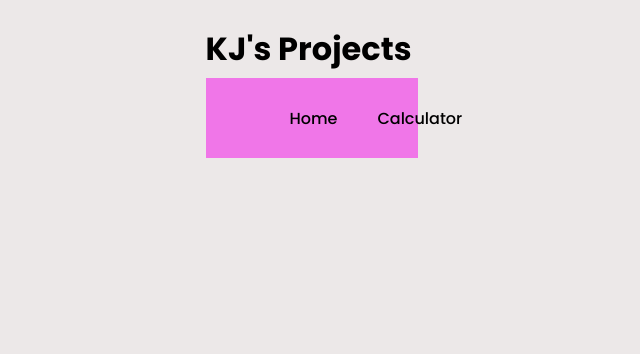
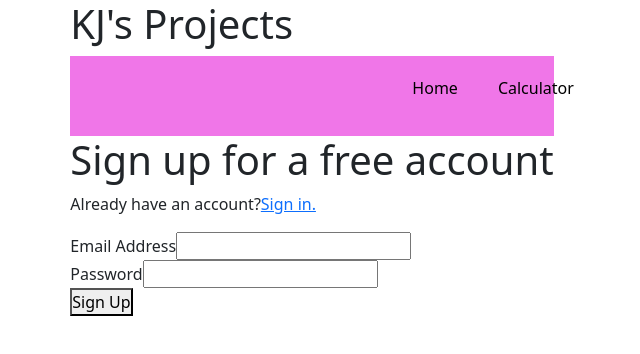
Before and after one commit to rivkj/react-calculator, a React (Create React App) app: page /Signup in a window 1280 px wide. Shown: the top 354 px of the page, without its empty margins (328-968 px from the left). Built offline with nearby package versions, Linux system fonts and the light colour scheme.

Commit message:
updated signin/signup pages

```diff
--- a/package.json
+++ b/package.json
@@ -6,10 +6,13 @@
     "@testing-library/jest-dom": "^5.16.5",
     "@testing-library/react": "^13.3.0",
     "@testing-library/user-event": "^13.5.0",
+    "bootstrap": "^5.2.1",
     "firebase": "^9.10.0",
     "mathjs": "^11.1.0",
     "react": "^18.2.0",
+    "react-bootstrap": "^2.5.0",
     "react-dom": "^18.2.0",
+    "react-google-button": "^0.7.2",
     "react-router-dom": "^6.4.1",
     "react-scripts": "5.0.1",
     "web-vitals": "^2.1.4"
--- a/src/App.js
+++ b/src/App.js
@@ -1,9 +1,12 @@
 import React from 'react';
 import { BrowserRouter, Route, Routes } from "react-router-dom";
+import Nav from "./components/Nav";
 import Calculator from "./components/calculator";
-import Home from "./components/Home";
-import Nav from "./components/Nav";
+//import Home from "./components/Home";
+import Signin from './components/Signin';
+import Signup from './components/Signup';
 import "./css/Styles.css";
+
 
 const App = () => {
   return(
@@ -12,7 +15,8 @@ const App = () => {
         <h1>KJ's Projects</h1>
         < Nav />
         <Routes>
-          <Route exact path="/" element={<Home />} />
+          <Route exact path="/" element={<Signin />} />
+          <Route exact path="/Signup" element={<Signup />} />
           <Route exact path="/calculator" element={<Calculator />} />
         </Routes>
       </BrowserRouter>
--- /dev/null
+++ b/src/components/Signin.js
@@ -0,0 +1,32 @@
+import React from "react";
+import { GoogleButton } from 'react-google-button';
+import { Link } from "react-router-dom";
+
+const Signin = () => {
+  return(
+    <div>
+      <div>
+      <div>
+        <h1>Sign in to your account</h1>
+        <p>Don't have an account?<Link to="/signup">Sign up.</Link></p>
+      </div>
+      <form>
+        <div>
+          <label>Email Address</label>
+          <input type="email" />
+        </div>
+        <div>
+          <label>Password</label>
+          <input type="password" />
+        </div>
+        <button>Sign In</button>
+      </form>
+    </div>
+      <div className="g-button">
+        <GoogleButton />
+      </div>
+    </div>
+  );
+};
+
+export default Signin;
--- /dev/null
+++ b/src/components/Signup.js
@@ -0,0 +1,26 @@
+import React from 'react';
+import { Link } from "react-router-dom";
+
+const Signup = () => {
+  return (
+    <div>
+      <div>
+        <h1>Sign up for a free account</h1>
+        <p>Already have an account?<Link to="/">Sign in.</Link></p>
+      </div>
+      <form>
+        <div>
+          <label>Email Address</label>
+          <input type="email" />
+        </div>
+        <div>
+          <label>Password</label>
+          <input type="password" />
+        </div>
+        <button>Sign Up</button>
+      </form>
+    </div>
+  );
+};
+
+export default Signup
--- a/src/firebase.js
+++ b/src/firebase.js
@@ -1,5 +1,4 @@
 import { initializeApp } from "firebase/app";
-import { getDatabase } from "firebase/database";
 
 import {
   GoogleAuthProvider,
--- a/src/index.js
+++ b/src/index.js
@@ -7,6 +7,7 @@ import './css/Wrapper.css';
 
 // import Calculator from './components/calculator';
 import App from "./App";
+import "bootstrap/dist/css/bootstrap.min.css";
 
 
 const root = ReactDOM.createRoot(document.getElementById('root'));
@@ -15,6 +16,7 @@ root.render(
     <App />
   </React.StrictMode>
 );
+//Maybe do BrowserRouter instead of React.StrictMode
 
 // If you want to start measuring performance in your app, pass a function
 // to log results (for example: reportWebVitals(console.log))
```
Also changed, not shown: 1 other file (tests, documents, lock files or other folders).
